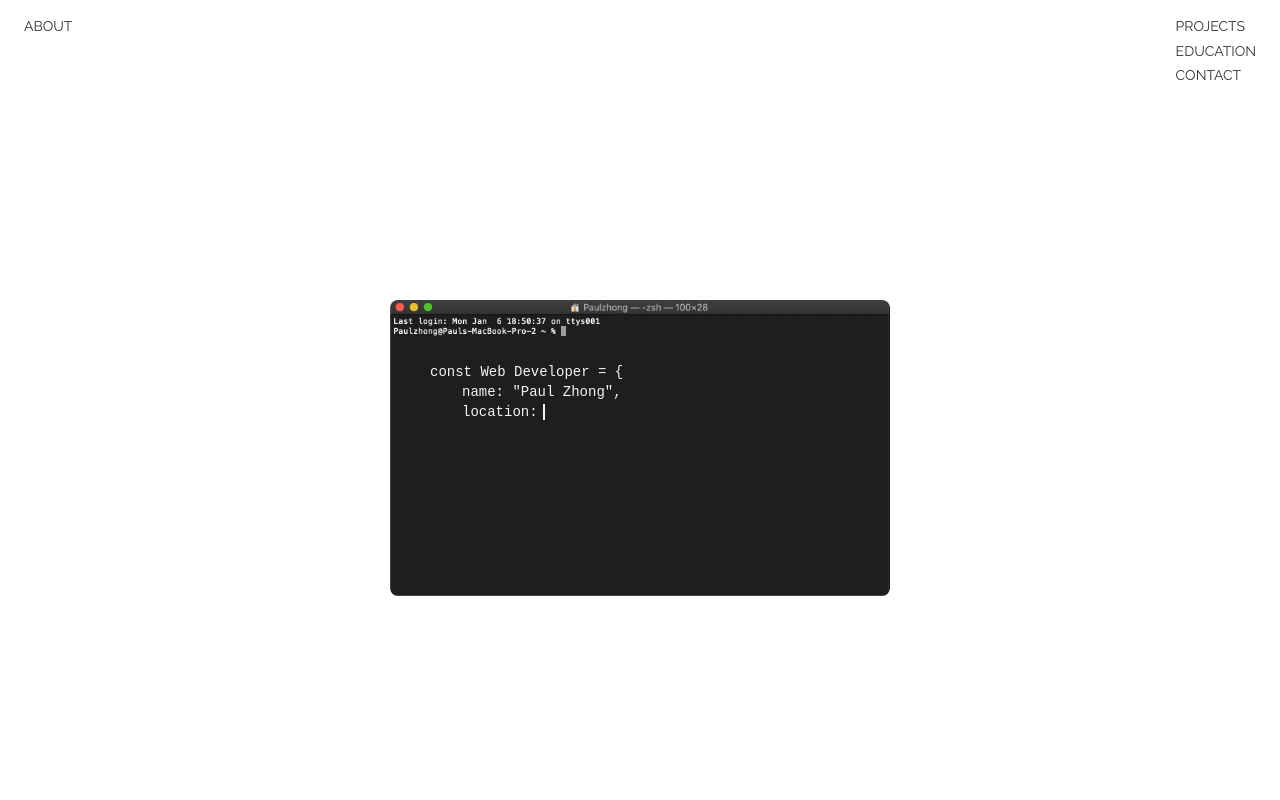
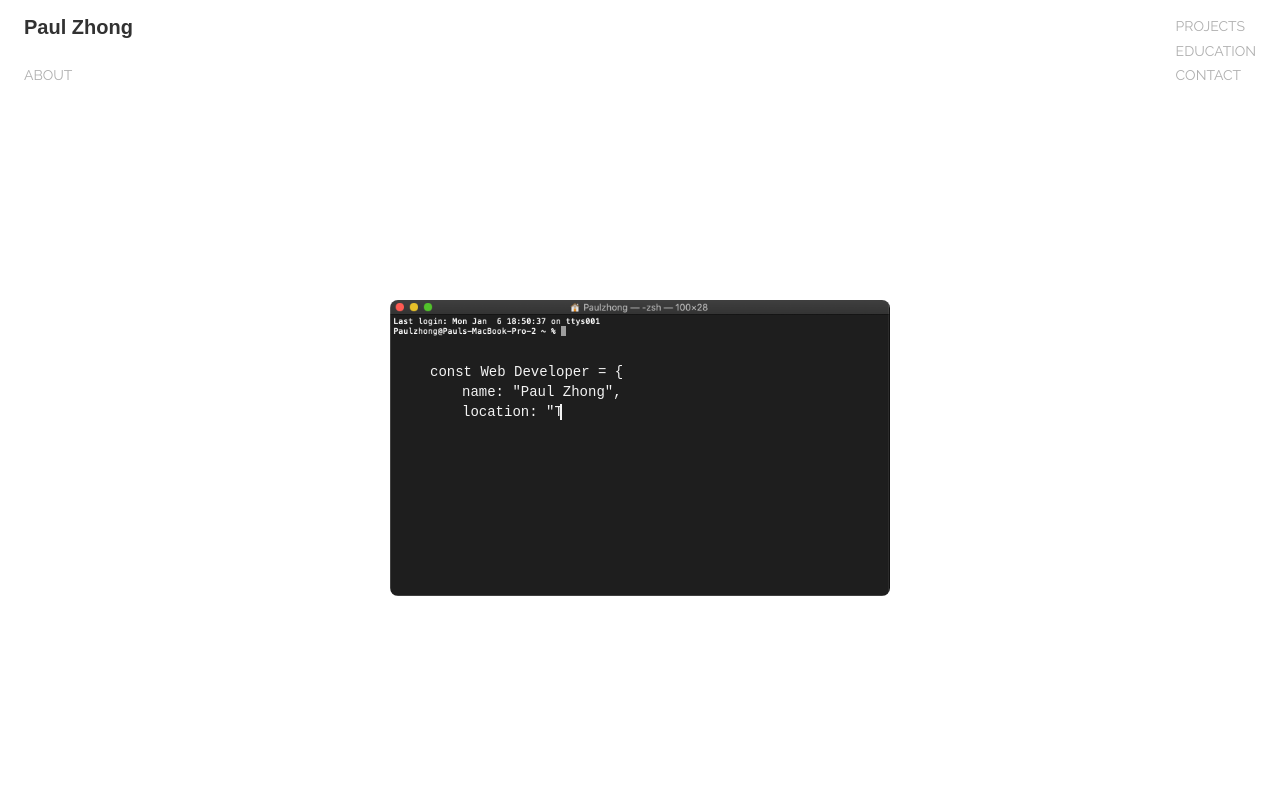
Before and after one commit to Paulzhong-web/portfolio, a React (Create React App) app: page / in a window 1280 px wide. Shown: the top 800 px of the page. Built offline with nearby package versions, Linux system fonts and the light colour scheme.

Commit message:
small fix on nav, created hero and about components

```diff
--- a/src/App.js
+++ b/src/App.js
@@ -1,5 +1,6 @@
 import React, { Component } from 'react'
 import NavBar from './Components/Nav/Nav';
+import Hero from './Components/Hero/Hero';
 import About from './Components/About/About';
 import Projects from './Components/Projects/Projects';
 import Education from './Components/Education/Education';
@@ -10,6 +11,7 @@ export class App extends Component {
     return (
       <section>
         <NavBar />
+        <Hero />
         <About />
         <Projects />
         <Education />
--- a/src/Components/About/About.js
+++ b/src/Components/About/About.js
@@ -1,12 +1,11 @@
 import React, { Component } from 'react';
-import TypeEffect from '../TypeEffect/TypeEffect';
 import './About.scss';
 
 export class About extends Component {
     render() {
         return (
             <section className="about">
-                <TypeEffect />
+                <h1>About</h1>
             </section>
         )
     }
--- a/src/Components/About/About.scss
+++ b/src/Components/About/About.scss
@@ -1,11 +1,7 @@
 @import '../../Styles/variables';
 @import "../../Styles/mixins";
 
-
 .about {
     @include pagewrap;
-    display: flex;
-    flex-direction: column;
-    align-items: center;
-    justify-content: center;
-  }
+    position: relative;
+}
--- /dev/null
+++ b/src/Components/Hero/Hero.js
@@ -0,0 +1,15 @@
+import React, { Component } from 'react';
+import TypeEffect from '../TypeEffect/TypeEffect';
+import './Hero.scss';
+
+export class Hero extends Component {
+    render() {
+        return (
+            <section className="hero">
+                <TypeEffect />
+            </section>
+        )
+    }
+}
+
+export default Hero
--- /dev/null
+++ b/src/Components/Hero/Hero.scss
@@ -0,0 +1,11 @@
+@import '../../Styles/variables';
+@import "../../Styles/mixins";
+
+
+.hero {
+    @include pagewrap;
+    display: flex;
+    flex-direction: column;
+    align-items: center;
+    justify-content: center;
+  }
--- a/src/Components/Nav/Nav.js
+++ b/src/Components/Nav/Nav.js
@@ -7,21 +7,31 @@ export class Nav extends Component {
         return (
             <nav className="navBar">
                 <ul className="navBar__list">
+                    <div className="navBar__list--wrap">
+                    <li className="navBar__list-item">
+                        <Link
+                            className="navBar__list-item-tab logo"
+                            to="hero"
+                            spy={true}
+                            smooth={true}
+                            duration={1000}
+                        >Paul Zhong</Link>
+                    </li>
                     <li className="navBar__list-item">
                         <Link
                             className="navBar__list-item-tab"
-                            // activeClass="navBar__active"
+
                             to="about"
                             spy={true}
                             smooth={true}
                             duration={1000}
                         >ABOUT</Link>
                     </li>
+                    </div>
                     <div className="navBar__list--wrap">
                     <li className="navBar__list-item">
                         <Link
                         className="navBar__list-item-tab"
-                            // activeClass="navBar__active"
                             to="projects"
                             spy={true}
                             smooth={true}
@@ -31,7 +41,6 @@ export class Nav extends Component {
                     <li className="navBar__list-item">
                         <Link
                         className="navBar__list-item-tab"
-                            // activeClass="navBar__active"
                             to="education"
                             spy={true}
                             smooth={true}
@@ -39,14 +48,10 @@ export class Nav extends Component {
                         >EDUCATION</Link>
                     </li>
                     <li className="navBar__list-item">
-                        <Link
+                        <a
                         className="navBar__list-item-tab"
-                            // activeClass="navBar__active"
-                            to="education"
-                            spy={true}
-                            smooth={true}
-                            duration={1000}
-                        >CONTACT</Link>
+                        href="mailto:paulzhong114@gmail.com"
+                        >CONTACT</a>
                     </li>
                     </div>
                 </ul>
--- a/src/Components/Nav/Nav.scss
+++ b/src/Components/Nav/Nav.scss
@@ -12,10 +12,9 @@
     height: 100px;
     padding: $mobile-padding;
     background-color: $background-color;
-    box-shadow: 0 2px 3px 0 rgba(0,0,0,0.1);
+    // box-shadow: 0 2px 3px 0 rgba(0,0,0,0.1);
     @include tablet {
         padding: $tablet-padding;
-        box-shadow: none;
         z-index: 0;
     }
     @include desktop {
@@ -43,11 +42,31 @@
     }
 
     &__list-item-tab {
+        color: $label-color;
         width: 100%;
         font-size: 14px;
+        text-decoration: none;
     }
 
     &__list-item-tab:hover {
+        color: $text-color;
         cursor: pointer;
     }
 }
+
+.logo {
+    font-family: Arial, Helvetica, sans-serif;
+    font-weight: bold;
+    font-size: 18px;
+    color: $text-color;
+    @include tablet {
+        font-size: 20px;
+    }
+    @include desktop {
+        font-size: 22px;
+    }
+}
+
+.logo:hover {
+    color: $label-color;
+}
--- a/src/Styles/_variables.scss
+++ b/src/Styles/_variables.scss
@@ -20,4 +20,4 @@ $typing-text: #F3F3F3;
 $label-color: #AFAFAF;
 $mobile-padding: 0 16px;
 $tablet-padding: 0 24px;
-$desktop-padding: 0 180px;
+$desktop-padding: 0 32px;
```
